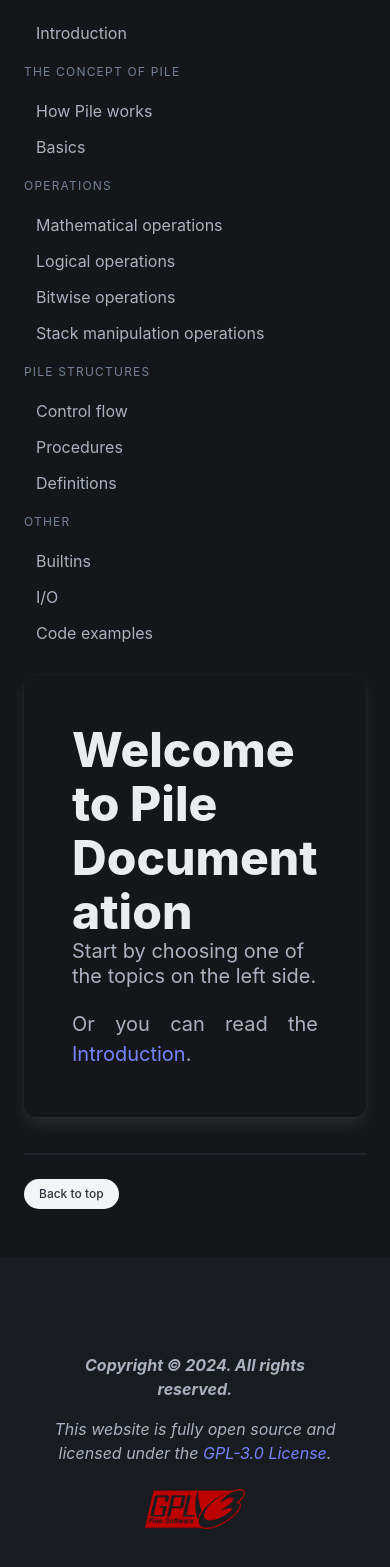
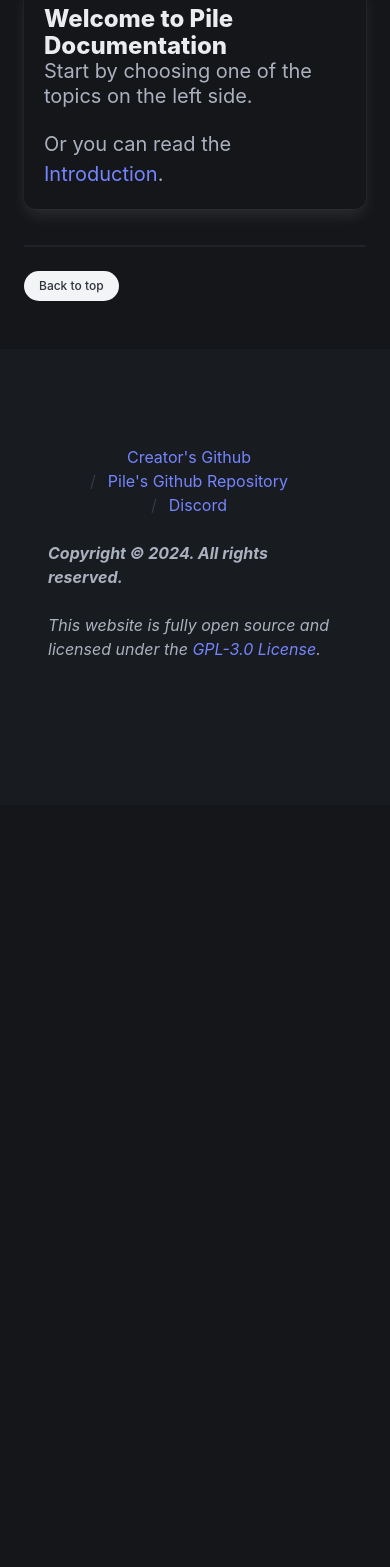
Before and after one commit to marc-dantas/pile-online, a Next.js app: page /docs in a window 390 px wide. Shown: the part 115-1682 px from the top of the page. After the commit the page ends 920 px from the top, so only its background shows below. Built offline with nearby package versions, Linux system fonts and the light colour scheme.

Commit message:
visual changes for responsiveness

```diff
--- a/src/app/layout.tsx
+++ b/src/app/layout.tsx
@@ -12,7 +12,7 @@ export default function RootLayout({
   children: React.ReactNode;
 }>) {
   return (
-    <html lang="en" data-theme="dark">
+    <html lang="en" className="has-navbar-fixed-top" data-theme="dark">
       <body>
         {children}
       </body>
--- a/src/app/page.tsx
+++ b/src/app/page.tsx
@@ -98,7 +98,7 @@ export default function Home() {
             <div className="container">
               <h2 className="title has-logo-font has-text-centered">Features</h2>
               <div className="box p-6">
-                <div className="columns has-text-justified">
+                <div className="columns is-8 has-text-justified">
                   <div className="column is-one-third">
                     <div className="content is-size-4">
                       <h4 className="has-text-weight-bold">Intuitive</h4>
@@ -118,7 +118,7 @@ export default function Home() {
                     </div>
                   </div>
                 </div>
-                <div className="columns  has-text-justified">
+                <div className="columns is-8 has-text-justified">
                   <div className="column is-one-third">
                     <div className="content is-size-4">
                       <h4 className="has-text-weight-bold">Open Source</h4>
--- a/src/components/Docs.tsx
+++ b/src/components/Docs.tsx
@@ -2,7 +2,7 @@ import { ReactNode } from "react"
 
 export function DocsContent({ children }: { children: ReactNode }) {
     return (
-        <div id="top" className="box p-6">
+        <div id="top" className="box">
             <div className="content">
                 {children}
             </div>
@@ -12,7 +12,7 @@ export function DocsContent({ children }: { children: ReactNode }) {
 
 export function Title({ children }: { children: ReactNode }) {
     return (
-        <h1 className="title is-1">{children}</h1>
+        <h1 className="title is-1 is-size-4-mobile">{children}</h1>
     )
 }
 
@@ -24,18 +24,18 @@ export function Subtitle({ children }: { children: ReactNode }) {
 
 export function P({ children }: { children: ReactNode }) {
     return (
-        <p className="has-text-justified is-size-5">{children}</p>
+        <p className="has-text-justified has-text-left-mobile is-size-5">{children}</p>
     )
 }
 
 export function Title2({ children }: { children: ReactNode }) {
     return (
-        <h2 className="title is-3">{children}</h2>
+        <h2 className="title is-3 is-size-5-mobile">{children}</h2>
     )
 }
 
 export function Title3({ children }: { children: ReactNode }) {
     return (
-        <h3 className="title is-4">{children}</h3>
+        <h3 className="title is-4 is-size-6-mobile">{children}</h3>
     )
 }
--- a/src/components/DocsSidebar.tsx
+++ b/src/components/DocsSidebar.tsx
@@ -15,7 +15,7 @@ export default function DocsSidebar({ children }: DocsSidebarProps) {
 
   return (
     <div className="columns">
-      <div className="column is-2">
+      <div className="column is-hidden-mobile is-2">
         <Sidebar>
           <SidebarGroup title="Introduction">
             <li>
--- a/src/components/Footer.tsx
+++ b/src/components/Footer.tsx
@@ -4,20 +4,24 @@ export default function Footer() {
     return (
       <footer className="hero footer">
         <div className="hero-body">
-          <div className="content has-text-centered">
-              <div className="is-italic">
+          <nav className="breadcrumb is-centered" aria-label="breadcrumbs">
+            <ul>
+              <li><a href="https://github.com/marc-dantas/">Creator&apos;s Github</a></li>
+              <li><a href="https://github.com/marc-dantas/pile">Pile&apos;s Github Repository</a></li>
+              <li><a href="#">Discord</a></li>
+            </ul>
+          </nav>
+          <div className="is-italic">
+            <div className="columns is-centered is-multiline">
+              <div className="column is-narrow">
                 <p className="has-text-weight-bold">
                   Copyright &copy; {new Date().getFullYear()}{/*<a href="https://github.com/marc-dantas">The Pile Team</a>, <a href="https://github.com/marc-dantas">Marcio Dantas</a>*/}. All rights reserved.
                 </p>
-                <div className="columns is-multiline is-centered">
-                  <div className="column is-full">
-                    <p>This website is fully open source and licensed under the <a href="https://www.gnu.org/licenses/gpl-3.0.en.html">GPL-3.0 License</a>.</p>
-                  </div>
-                  <div className="column is-narrow">
-                    <Image alt="GPL 3.0" src="/gpl3.png" width={100} height={100} />
-                  </div>
-                </div>
               </div>
+              <div className="column is-narrow">
+                <p>This website is fully open source and licensed under the <a href="https://www.gnu.org/licenses/gpl-3.0.en.html">GPL-3.0 License</a>.</p>
+              </div>
+            </div>
           </div>
         </div>
       </footer>
--- a/src/components/Nav.tsx
+++ b/src/components/Nav.tsx
@@ -6,7 +6,7 @@ export interface NavProps {
 
 export default function Nav({ children }: NavProps) {
     return (
-        <nav className="navbar">
+        <nav className="navbar has-background-black is-fixed-top">
             <div className="navbar-brand">
                 <a href="/" className="navbar-item">
                     <strong className="has-logo-font">pile</strong>
@@ -23,7 +23,7 @@ export default function Nav({ children }: NavProps) {
 
 export function NavDocs() {
     return (
-        <nav className="navbar">
+        <nav className="navbar has-background-black is-fixed-top">
             <div className="navbar-brand">
                 <a href="/docs" className="navbar-item">
                     <strong className="has-logo-font">docs</strong>
```
